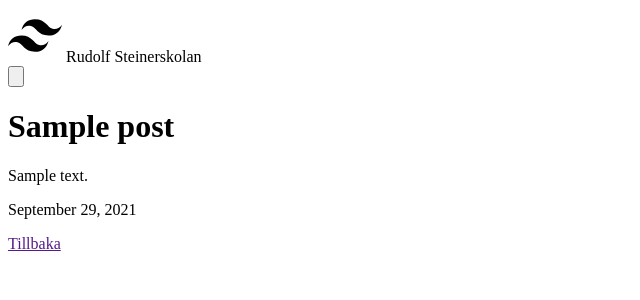
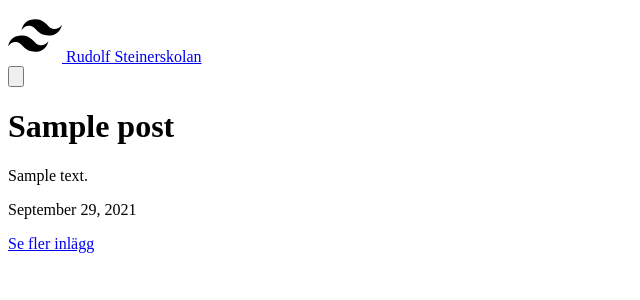
Before and after one commit to dantemogrim/Rudolf-Steiner, a WordPress theme: template public/themes/tailpress/single.php in a window 1280 px wide. Shown: the top 300 px of the page, without its empty margins (0-640 px from the left). Run offline with PHP 8.4 and a stand-in for WordPress, Linux system fonts and the light colour scheme; the site name, menu and one post (Sample post) are stand-ins, and other content is empty.

Commit message:
Backlog added.

```diff
--- a/public/themes/tailpress/header.php
+++ b/public/themes/tailpress/header.php
@@ -11,15 +11,20 @@
 <?php $menuItems = wp_get_nav_menu_items('menu-bar'); ?>
 <header>
     <nav class="bg-white flex items-center justify-between flex-wrap p-6">
+        <!-- Rudolf Steiner logo. with link wrapped to Home page. -->
+        <a href="<?= get_home_url(); ?>"
   <div class="flex items-center flex-shrink-0 text-black mr-6">
     <svg class="fill-current h-8 w-8 mr-2" width="54" height="54" viewBox="0 0 54 54" xmlns="http://www.w3.org/2000/svg"><path d="M13.5 22.1c1.8-7.2 6.3-10.8 13.5-10.8 10.8 0 12.15 8.1 17.55 9.45 3.6.9 6.75-.45 9.45-4.05-1.8 7.2-6.3 10.8-13.5 10.8-10.8 0-12.15-8.1-17.55-9.45-3.6-.9-6.75.45-9.45 4.05zM0 38.3c1.8-7.2 6.3-10.8 13.5-10.8 10.8 0 12.15 8.1 17.55 9.45 3.6.9 6.75-.45 9.45-4.05-1.8 7.2-6.3 10.8-13.5 10.8-10.8 0-12.15-8.1-17.55-9.45-3.6-.9-6.75.45-9.45 4.05z"/></svg>
     <span class="font-semibold text-xl tracking-tight">Rudolf Steinerskolan</span>
   </div>
+</a>
+<!-- Hamburger icon. -->
   <div class="block lg:hidden">
     <button class="flex items-center px-3 py-2 border rounded text-teal-200 border-teal-400 hover:text-black hover:border-black">
       <svg class="fill-current h-3 w-3" viewBox="0 0 20 20" xmlns="http://www.w3.org/2000/svg"><title>Menu</title><path d="M0 3h20v2H0V3zm0 6h20v2H0V9zm0 6h20v2H0v-2z"/></svg>
     </button>
   </div>
+  <!-- Menu items. -->
   <div class="w-full block flex-grow lg:flex lg:items-center lg:w-auto">
     <div class="text-sm lg:flex-grow">
     <?php foreach ($menuItems as $menuItem) : ?>
--- a/public/themes/tailpress/index.php
+++ b/public/themes/tailpress/index.php
@@ -6,7 +6,7 @@
     <?php while (have_posts()): the_post(); ?>
 
 
-    <div class="flex flex-col bg-white rounded-lg p-4 m-4 w-5/6">
+    <div class="flex flex-col bg-white rounded-lg p-5 m-5">
     <a href="<?php the_permalink(); ?>">
 			<div class="">
             <?php if (has_post_thumbnail()) {
@@ -19,11 +19,12 @@
             </a>
 				<p class=""><?php the_excerpt(); ?></p>
 
+                <p class="text-indigo-500"><?php the_date(); ?></p>
+
                 <?php $blogPageUrl = get_permalink(get_option('page_for_posts')); ?>
 
                 <a href="<?php the_permalink(); ?>" class="p-2 leading-none rounded font-medium mt-3 bg-gray-300 text-xs uppercase">Läs mer</a>
 
-                <p class="text-indigo-500"><?php the_date(); ?></p>
 			</div>
 		</div>
 
--- a/public/themes/tailpress/single.php
+++ b/public/themes/tailpress/single.php
@@ -1,11 +1,11 @@
-<!-- Shows a single post as a page. -->
+<!-- Shows a single post as a page. Works in "Aktuellt". -->
 <?php get_header(); ?>
 <?php if(have_posts()): ?>
 
 <?php while (have_posts()): the_post(); ?>
 
 
-<div class="flex flex-col bg-white rounded-lg p-4 m-4 w-5/6">
+<div class="flex flex-col bg-white rounded-lg p-5 m-5">
 
             <div class="">
             <?php if (has_post_thumbnail()) {
@@ -18,19 +18,18 @@
         </a>
             <p class=""><?php the_content(); ?></p>
 
+            <p class="text-indigo-500"><?php the_date(); ?></p>
+
+            <!-- Link to all posts in Aktuellt/index.php. -->
             <?php $blogPageUrl = get_permalink(get_option('page_for_posts')); ?>
-
-            <p class="text-indigo-500"><?php the_date(); ?></p>
-            <a href="" class="p-2 leading-none rounded font-medium mt-3 bg-gray-300 text-xs uppercase">Tillbaka</a>
+            <a href="<?= $blogPageUrl; ?>" class="p-2 leading-none rounded font-medium mt-3 bg-gray-300 text-xs uppercase">Se fler inlägg</a>
         </div>
     </div>
-
     <?php endwhile;
 else : ?>
     <article>
-        <p>Ingenting att visa i nuläget.</p>
+        <p>Inga inlägg att visa i nuläget.</p>
     </article>
 <?php endif; ?>
 
-
 <?php get_footer(); ?>
```
Also changed, not shown: public/themes/tailpress/front-page.php (+5 -3 lines), public/themes/tailpress/page.php (+3 -13 lines), README.md, public/plugins/boilerwind/README.md.
